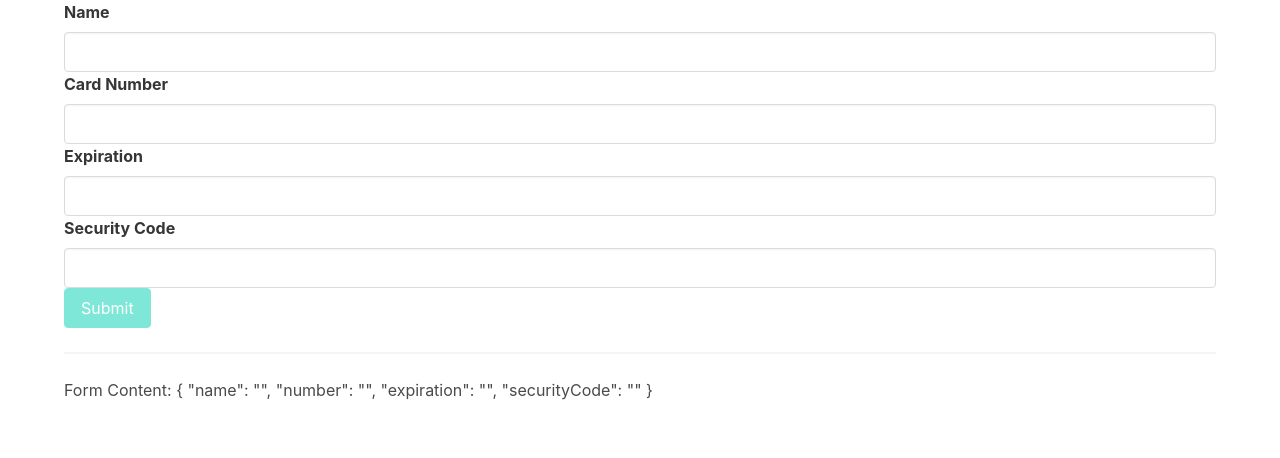
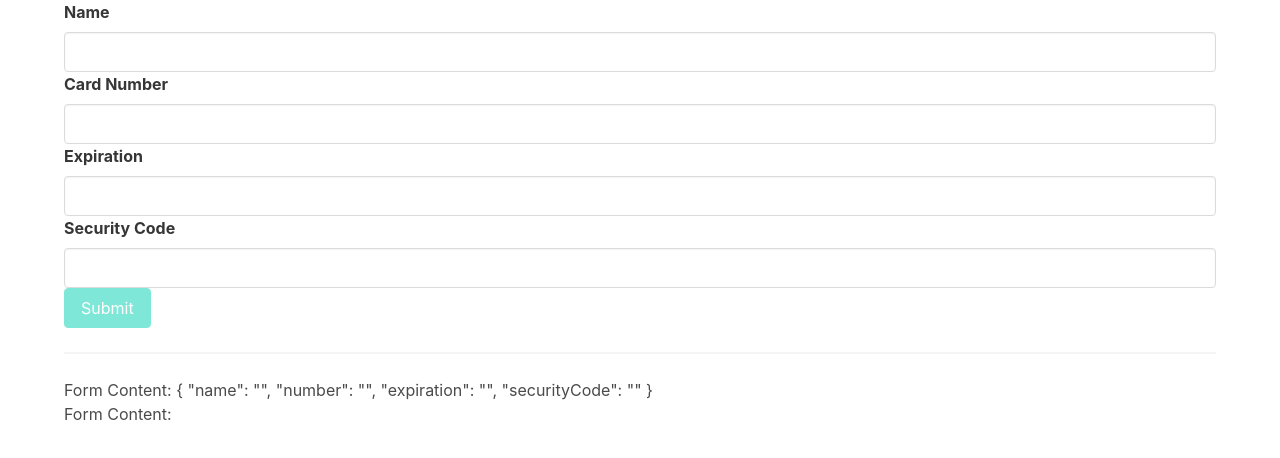
Before and after one commit to Tony940426/Angular-Credit-Card, an Angular app: page / in a window 1280 px wide. Shown: the top 458 px of the page. Built offline with nearby package versions, Linux system fonts and the light colour scheme.

Commit message:
Added Validations for the Rest of the Inputs

```diff
--- a/src/app/card-form/card-form.component.html
+++ b/src/app/card-form/card-form.component.html
@@ -9,3 +9,4 @@
 </form>
 <hr>
 <div>Form Content: {{cardForm.value | json}}</div>
+<div>Form Content: {{cardForm.errors}}</div>
--- a/src/app/card-form/card-form.component.ts
+++ b/src/app/card-form/card-form.component.ts
@@ -12,10 +12,10 @@ export class CardFormComponent {
   formInformation: any;
 
   cardForm = new FormGroup ({
-    name: new FormControl('',[Validators.required,Validators.minLength(3)]),
-    number: new FormControl(''),
-    expiration: new FormControl(''),
-    securityCode: new FormControl('')
+    name: new FormControl('',[Validators.required, Validators.minLength(3)]),
+    number: new FormControl('',[Validators.required, Validators.minLength(16), Validators.maxLength(16), Validators.pattern(/\d+/)]),
+    expiration: new FormControl('',[Validators.required, Validators.pattern(/^(0[1-9]|1[0-2])\/\d{2}$/)]),
+    securityCode: new FormControl('', [Validators.required, Validators.minLength(3), Validators.maxLength(3)])
   })
   constructor(){}
 
```
